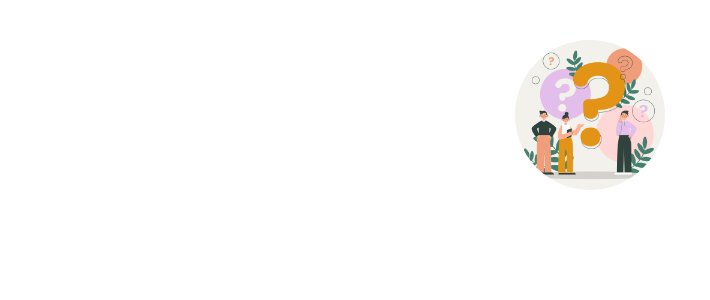
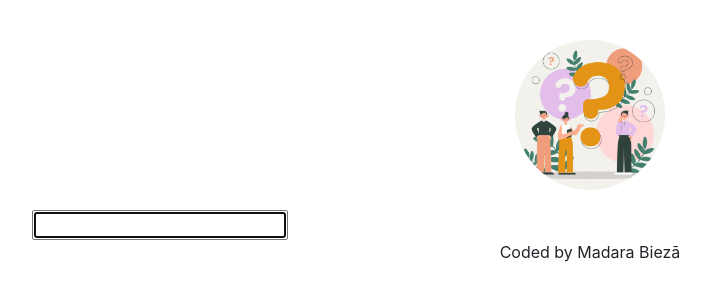
Before and after one commit to madara-bie/dictionary-project, a React (Create React App) app: page / in a window 1280 px wide. Shown: the top 300 px of the page, without its empty margins (50-760 px from the left). Built offline with nearby package versions, Linux system fonts and the light colour scheme.

Commit message:
Created a form field

```diff
--- a/src/App.js
+++ b/src/App.js
@@ -1,12 +1,19 @@
 import logo from './logo.jpg';
 import './App.css';
+import Dictionary from "./Dictionary.js";
 
 export default function App() {
   return (
     <div className="App">
-      <header className="App-header">
-        <img src={logo} className="App-logo img-fluid" alt="logo" />
-      </header>
+      <div className="container">
+        <header className="App-header">
+          <img src={logo} className="App-logo img-fluid" alt="logo" />
+        </header>
+        <main>
+          <Dictionary />
+        </main>
+        <footer className="text-center">Coded by Madara Biezā</footer>
+      </div>
     </div>
   );
 }
--- /dev/null
+++ b/src/Dictionary.js
@@ -0,0 +1,23 @@
+import React, { useState } from "react";
+import "./Dictionary.css";
+
+export default function Dictionary() {
+    let [keyword, setKeyword] = useState("");
+
+    function search(event) {
+        event.preventDefault();
+        alert(`Searching for ${keyword} definition`);
+    }
+
+    function handleKeywordChange(event) {
+        setKeyword(event.target.value);
+    }
+
+    return (
+        <div className="Dictionary">
+            <form onSubmit={search} onChange={handleKeywordChange}>
+                <input type="search" autoFocus={true}/>
+            </form>
+        </div>
+    );
+}
```
Also changed, not shown: src/Dictionary.css (added).
